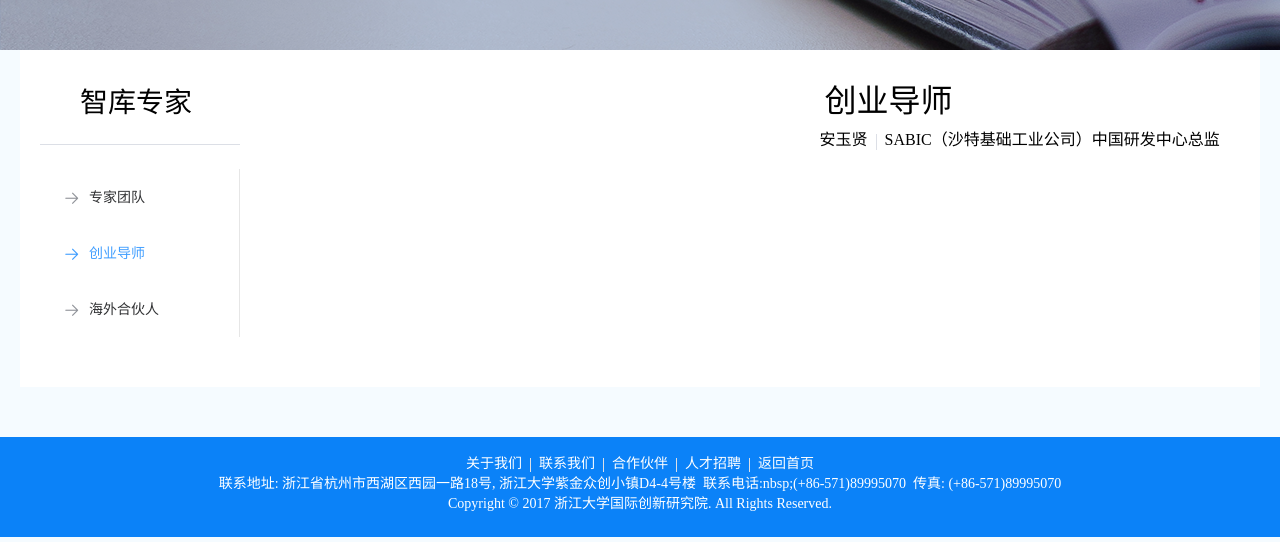
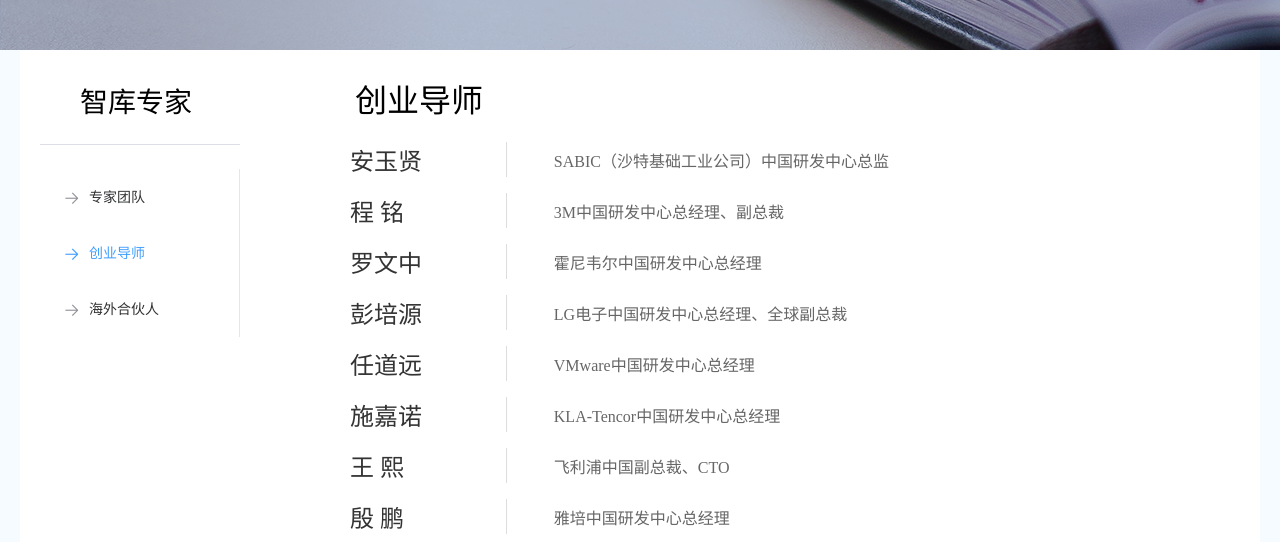
Before and after one commit to 12lalala/dong, a Vue app in the folder dong/: page /13 in a window 1280 px wide. Shown: the part 410-952 px from the top of the page. Built offline with nearby package versions, Linux system fonts and the light colour scheme.

Commit message:
增加了创业导师

```diff
--- a/dong/src/components/Pioneer.vue
+++ b/dong/src/components/Pioneer.vue
@@ -11,9 +11,38 @@
       <div class="r">
         <h1>创业导师</h1>
         <div class="content-sub">
-          <span class="1">安玉贤</span>
-          <el-divider direction="vertical"></el-divider>
-          <span class="2">SABIC（沙特基础工业公司）中国研发中心总监</span>
+          <dl>
+            <dt>安玉贤</dt>
+            <dd>SABIC（沙特基础工业公司）中国研发中心总监</dd>
+          </dl>
+          <dl>
+            <dt>程 铭</dt>
+            <dd>3M中国研发中心总经理、副总裁</dd>
+          </dl>
+          <dl>
+            <dt>罗文中</dt>
+            <dd>霍尼韦尔中国研发中心总经理</dd>
+          </dl>
+          <dl>
+            <dt>彭培源</dt>
+            <dd>LG电子中国研发中心总经理、全球副总裁</dd>
+          </dl>
+          <dl>
+            <dt>任道远</dt>
+            <dd>VMware中国研发中心总经理</dd>
+          </dl>
+          <dl>
+            <dt>施嘉诺</dt>
+            <dd>KLA-Tencor中国研发中心总经理</dd>
+          </dl>
+          <dl>
+            <dt>王 熙</dt>
+            <dd>飞利浦中国副总裁、CTO</dd>
+          </dl>
+          <dl>
+            <dt>殷 鹏</dt>
+            <dd>雅培中国研发中心总经理</dd>
+          </dl>
         </div>
       </div>
       <div class="l">
@@ -96,8 +125,9 @@
   float: right;
   margin: 20.3px;
   margin-left: 30px;
-  max-width: 910px;
+  width: 65%;
   margin-top: 0px;
+  margin-right: 110px;
 }
 .content .r h1 {
   font-weight: 400;
@@ -118,6 +148,30 @@
 .content .content-sub {
   overflow: hidden;
 }
+.content .content-sub dt {
+  width: 20%;
+  font-weight: normal;
+  font-size: 1.5em;
+  display: inline-block;
+  color: #333;
+  vertical-align: middle;
+  border-right: solid 1px #ddd;
+}
+.content .content-sub dd {
+  width: 72%;
+  margin-left: 6%;
+  display: inline-block;
+  vertical-align: middle;
+  color: #666;
+}
+.content .content-sub h1 {
+  float: left;
+  font-weight: 300;
+}
+.content .content-sub h3 {
+  float: left;
+  font-weight: 300;
+}
 .content .content-sub img {
   float: left;
   margin-right: 40px;
```
